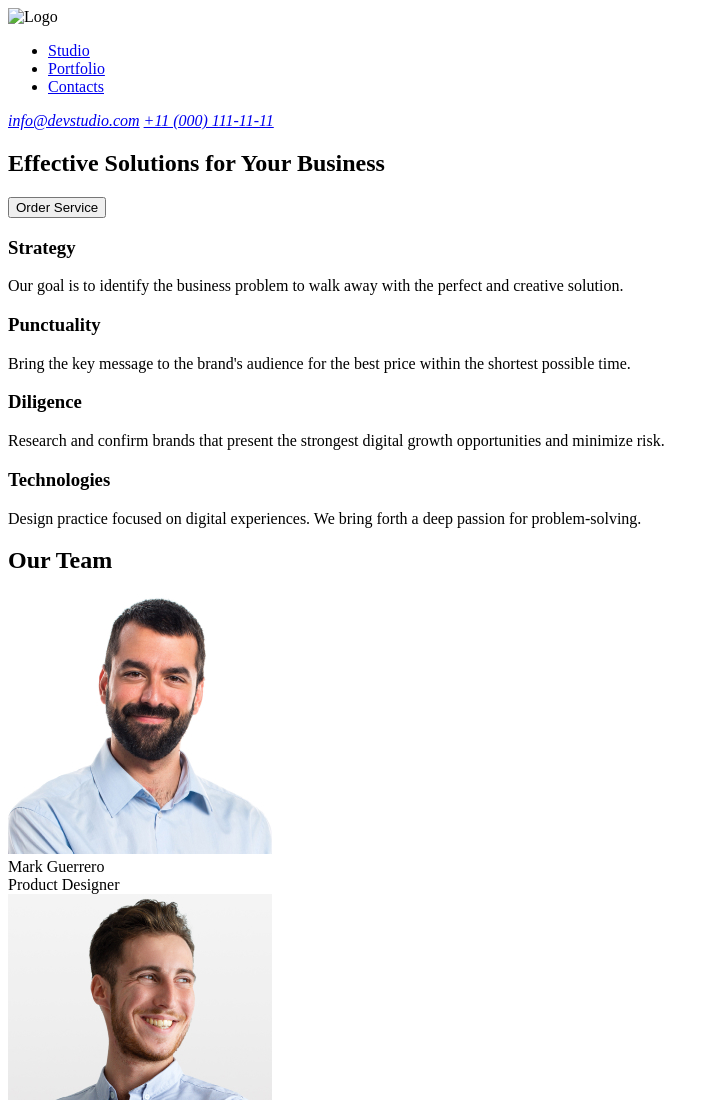
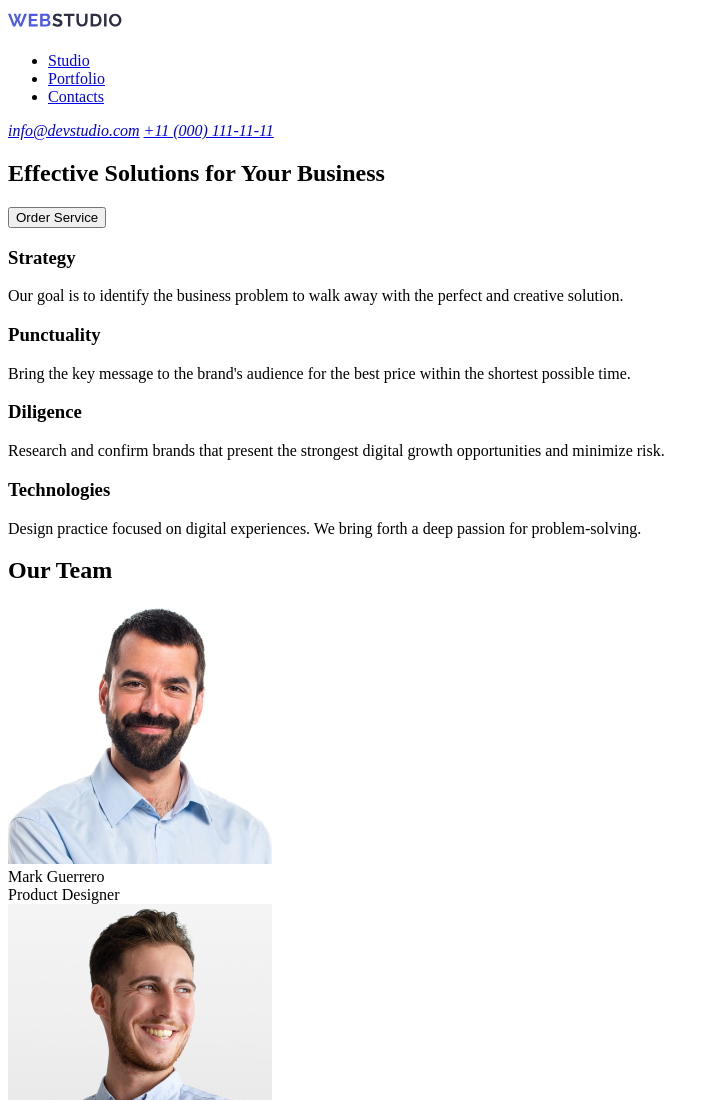
Before and after one commit to EfimenkoUA/goit-markup-hw-01, a plain HTML site: page index.html in a window 1280 px wide. Shown: the top 1100 px of the page, without its empty margins (0-719 px from the left). Drawn offline with Linux system fonts and the light colour scheme; the site is published under a folder, as on GitHub Pages, so addresses that start at the root find nothing.

Commit message:
Update index.html

```diff
--- a/index.html
+++ b/index.html
@@ -9,7 +9,7 @@
     <header id="header">
         <div class="header__container">
             <div class="header__logo">
-                <img src="/images/Logo.svg" alt="Logo">
+                <img src="images/Logo.svg" alt="Logo">
             </div>
 
             <nav class="header__menu menu-header">
```
